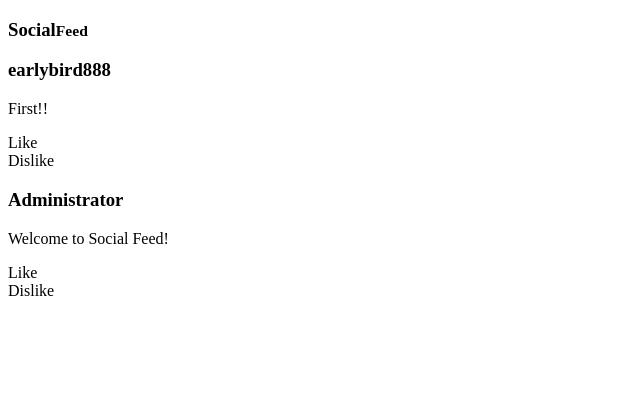
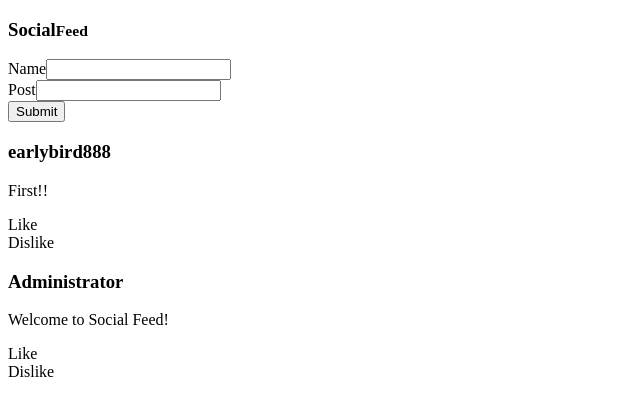
Before and after one commit to tjdanielson/social_feed, a React (Create React App) app: page / in a window 1280 px wide. Shown: the top 416 px of the page, without its empty margins (0-640 px from the left). Built offline with nearby package versions, Linux system fonts and the light colour scheme.

Commit message:
Created CreatePost form and called from app.js.

```diff
--- a/src/App.js
+++ b/src/App.js
@@ -1,5 +1,6 @@
 import React, { useState } from 'react';
 import NavBar from './Components/NavBar/NavBar';
+import CreatePost from './Components/CreatePost/CreatePost';
 import DisplayPosts from './Components/DisplayPosts/DisplayPosts';
 
 
@@ -19,6 +20,7 @@ function App() {
   return (
     <div >
       <NavBar />
+      <CreatePost/>
       <DisplayPosts posts={posts} />
     </div>
   );
--- a/src/Components/CreatePost/CreatePost.jsx
+++ b/src/Components/CreatePost/CreatePost.jsx
@@ -2,9 +2,17 @@ import React from 'react';
 
 const CreatePost = (props) => {
     return (
-        <div>
-
-        </div>
+        <form>
+            <div>
+                <label>Name</label>
+                <input type='text'/>
+            </div>
+            <div>
+                <label>Post</label>
+                <input type='text'/>
+            </div>
+            <button type='submit'>Submit</button>
+        </form>
      );
 }
 
```
